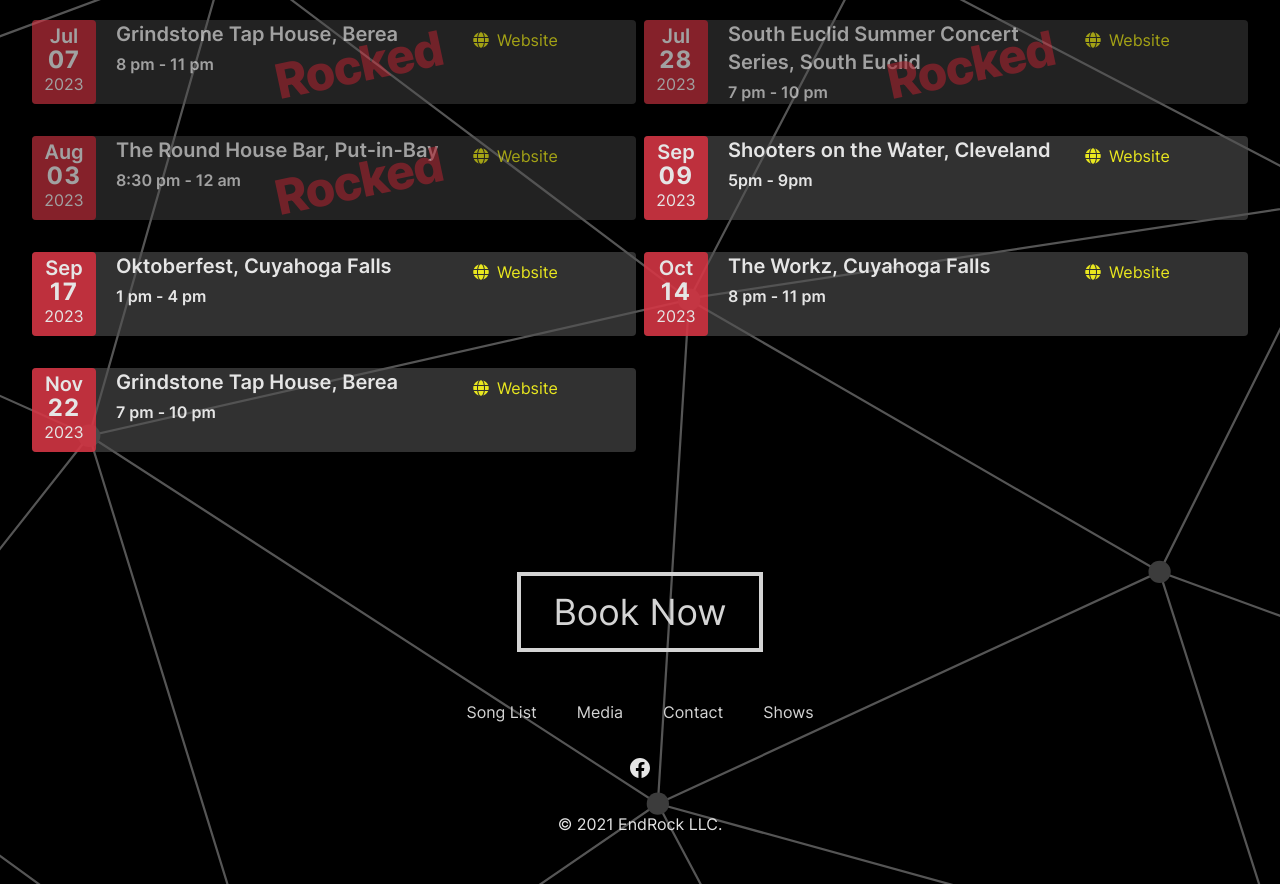
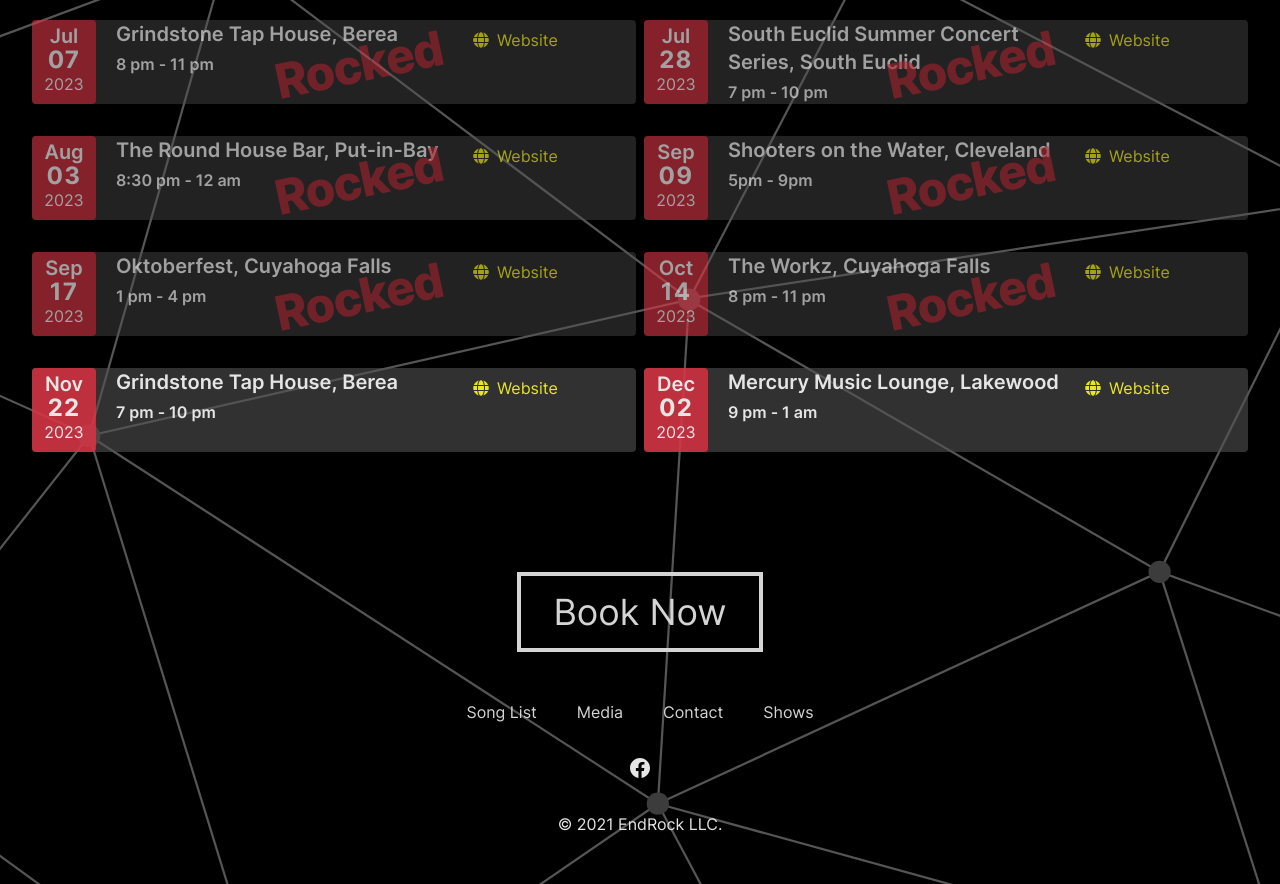
Before and after one commit to keepforever/www.endrockcle.com, a Next.js app: page /shows in a window 1280 px wide. Shown: the part 900-1784 px from the top of the page. Built offline with nearby package versions, Linux system fonts and the light colour scheme.

Commit message:
feat: shows

```diff
--- a/src/constants/shows.ts
+++ b/src/constants/shows.ts
@@ -102,7 +102,7 @@ export const shows: Show[] = [
 
   {
     id: 92,
-    isPast: false,
+    isPast: true,
     date: '09/09/2023',
     venueName: 'Shooters on the Water',
     city: 'Cleveland',
@@ -112,7 +112,7 @@ export const shows: Show[] = [
 
   {
     id: 10,
-    isPast: false,
+    isPast: true,
     date: '09/17/2023',
     venueName: 'Oktoberfest',
     city: 'Cuyahoga Falls',
@@ -122,7 +122,7 @@ export const shows: Show[] = [
 
   {
     id: 11,
-    isPast: false,
+    isPast: true,
     date: '10/14/2023',
     venueName: 'The Workz',
     city: 'Cuyahoga Falls',
@@ -138,4 +138,13 @@ export const shows: Show[] = [
     beginEnd: '7 pm - 10 pm',
     url: 'https://www.facebook.com/GrindstoneTaps',
   },
+  {
+    id: 13,
+    isPast: false,
+    date: '12/02/2023',
+    venueName: 'Mercury Music Lounge',
+    city: 'Lakewood',
+    beginEnd: '9 pm - 1 am',
+    url: 'https://www.facebook.com/MercuryMusicLounge',
+  },
 ];
```
